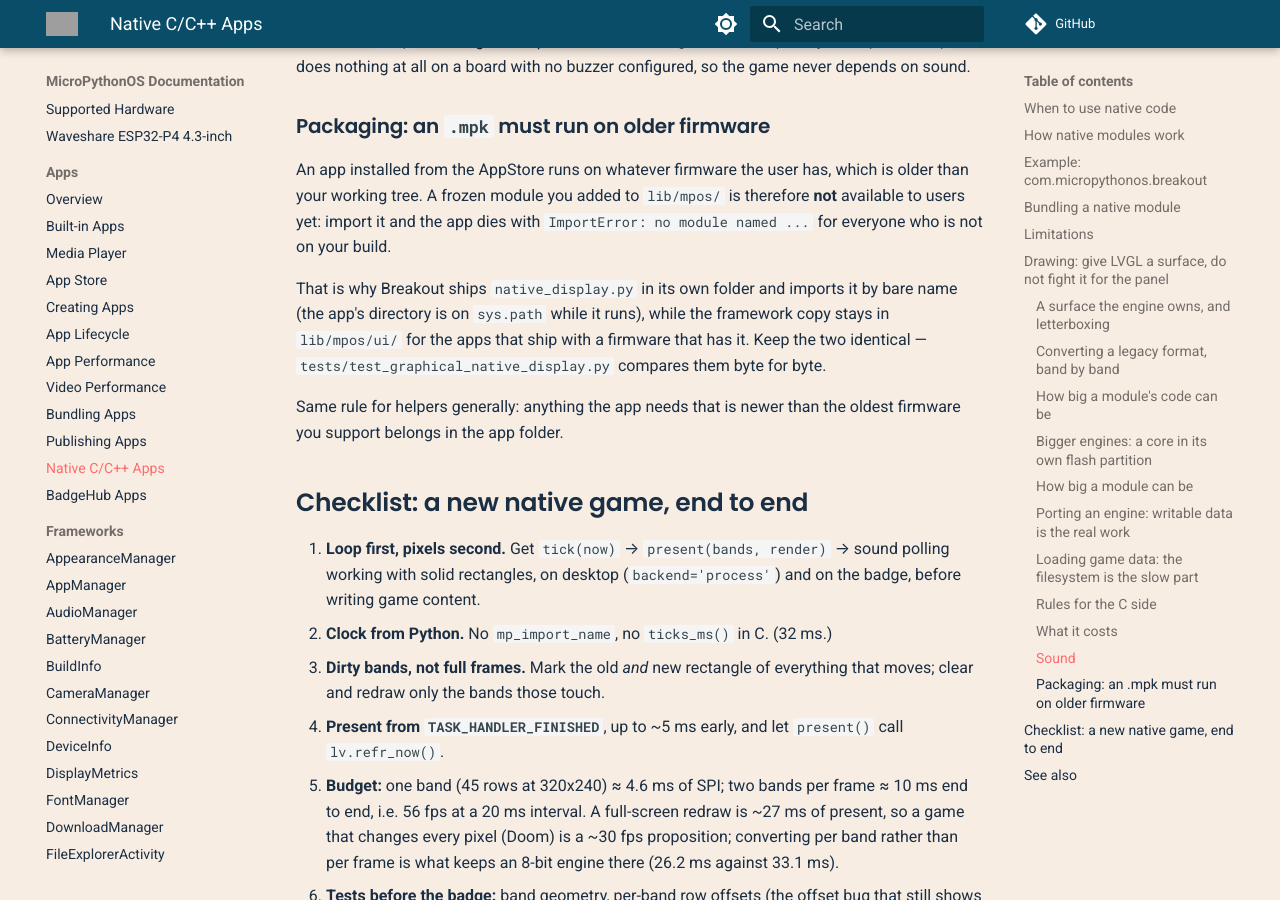
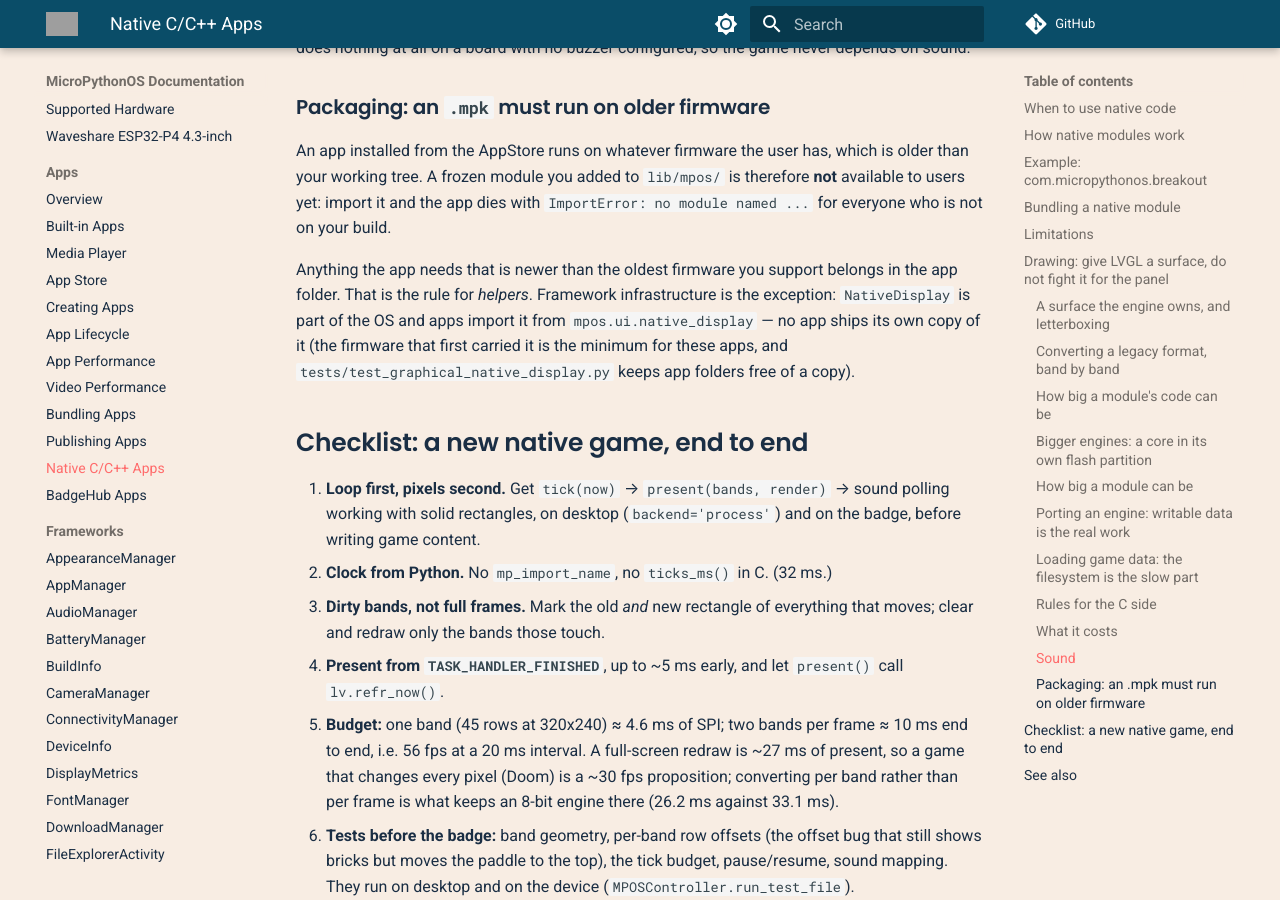
Before and after one commit to MicroPythonOS/docs, an MkDocs documentation site: the page built from docs/apps/native-apps.md, in a window 1280 px wide and 900 px high, scrolled down 9829 px. Built offline with MkDocs 1.6.1 and Material for MkDocs 9.7.7, drawn with Linux system fonts in a browser that asks for light colours; comment, search, counter and statistics services are not loaded; some of the changed text lies outside the part shown; grey boxes are pictures that could not be loaded.

Commit message:
native apps: NativeDisplay is imported from the framework, not bundled
Apps no longer ship a copy of native_display.py (the rule for helpers does not
apply to framework infrastructure), and Doom's quit is the host's decision: the
engine only asks.

````diff
--- a/docs/apps/native-apps.md
+++ b/docs/apps/native-apps.md
@@ -108,7 +108,6 @@ com.micropythonos.breakout/
 ├── MANIFEST.JSON
 ├── icon_64x64.png
 ├── breakout.py                 # the Activity
-├── native_display.py           # bundled copy, see "Packaging" below
 ├── breakout_x64.mpy            # native module, imported by breakout.py
 └── breakout_xtensawin.mpy
 ```
@@ -431,14 +430,12 @@ is older than your working tree. A frozen module you added to `lib/mpos/` is
 therefore **not** available to users yet: import it and the app dies with
 `ImportError: no module named ...` for everyone who is not on your build.
 
-That is why Breakout ships `native_display.py` in its own folder and imports it
-by bare name (the app's directory is on `sys.path` while it runs), while the
-framework copy stays in `lib/mpos/ui/` for the apps that ship with a firmware
-that has it. Keep the two identical — `tests/test_graphical_native_display.py`
-compares them byte for byte.
-
-Same rule for helpers generally: anything the app needs that is newer than the
-oldest firmware you support belongs in the app folder.
+Anything the app needs that is newer than the oldest firmware you support
+belongs in the app folder. That is the rule for *helpers*. Framework
+infrastructure is the exception: `NativeDisplay` is part of the OS and apps
+import it from `mpos.ui.native_display` — no app ships its own copy of it (the
+firmware that first carried it is the minimum for these apps, and
+`tests/test_graphical_native_display.py` keeps app folders free of a copy).
 
 ## Checklist: a new native game, end to end
 
````
